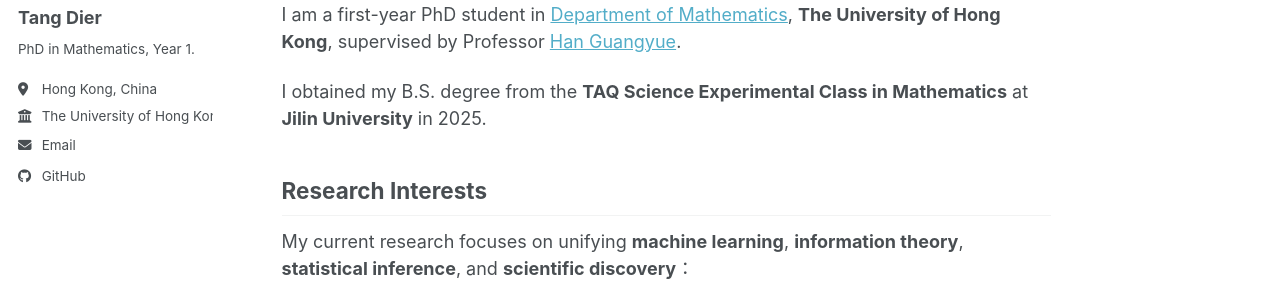
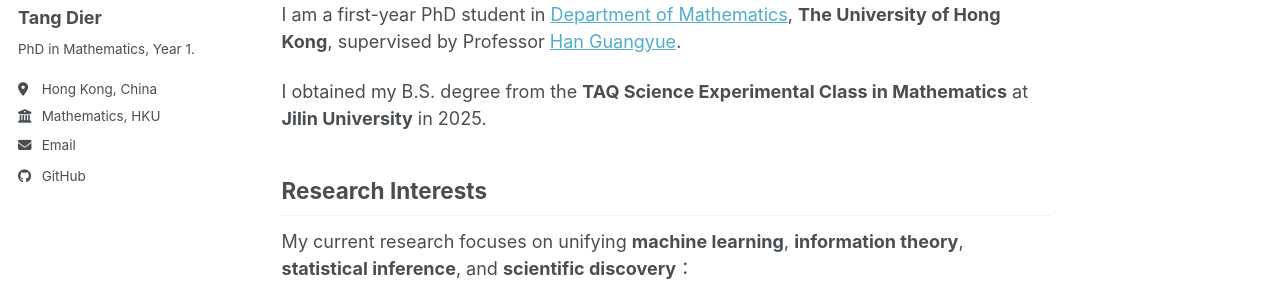
Before and after one commit to TangDier03/tangdier03.github.io, a Jekyll site: the page built from _pages/about.md, in a window 1280 px wide. Shown: the part 238-538 px from the top of the page. Built offline with Jekyll 4.4.1, drawn with Linux system fonts in a browser that asks for light colours; a script bundle is joined from its source files by our own code; library files that are not in the unit come from our copies.

Commit message:
Update _config.yml

```diff
--- a/_config.yml
+++ b/_config.yml
@@ -28,7 +28,7 @@
   pronouns         : # example: "she/her"
   bio              : "PhD in Mathematics, Year 1."
   location         : "Hong Kong, China"
-  employer         : "The University of Hong Kong"
+  employer         : "Mathematics, HKU"
   uri              : # URL
   email            : "tangde_math@connect.hku.hk"
 
```
